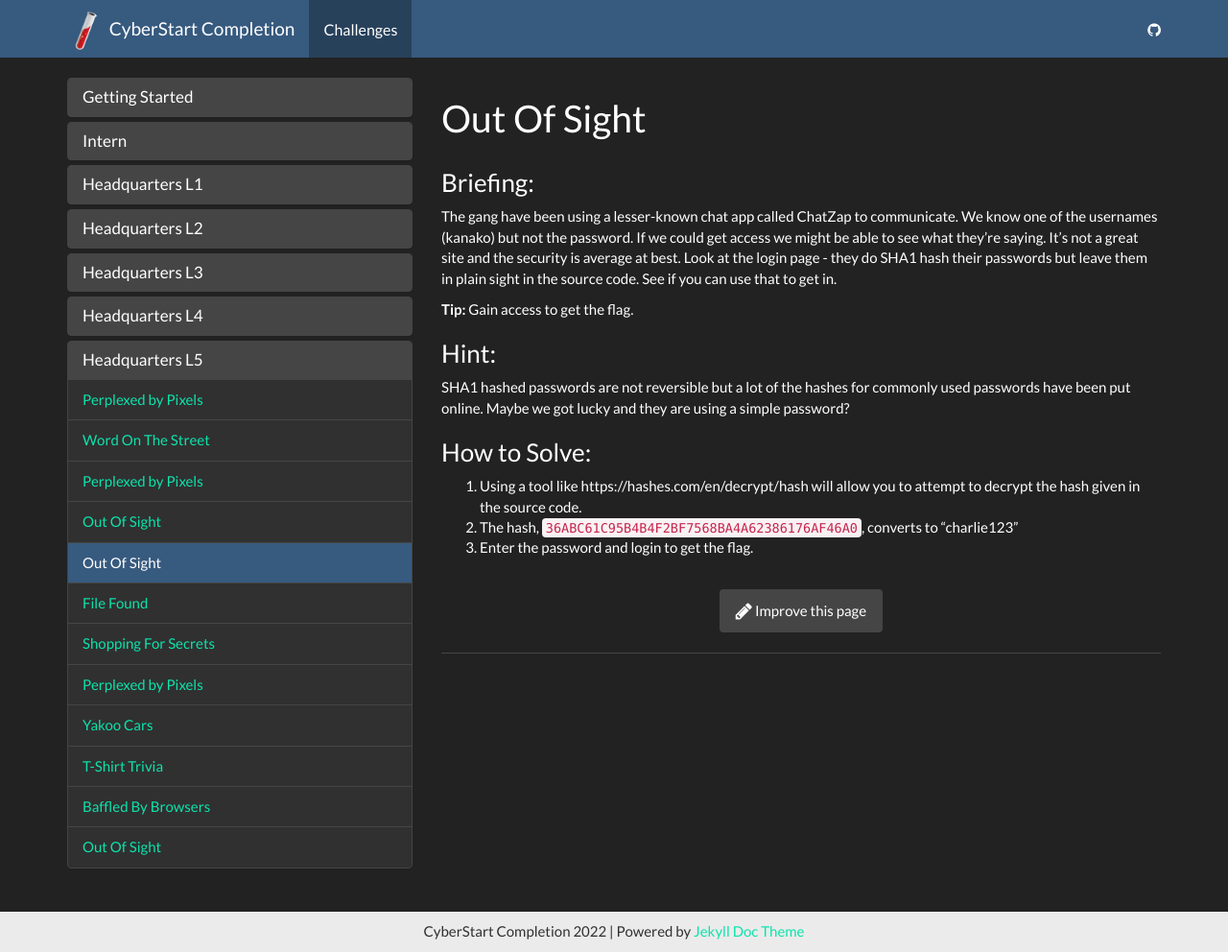
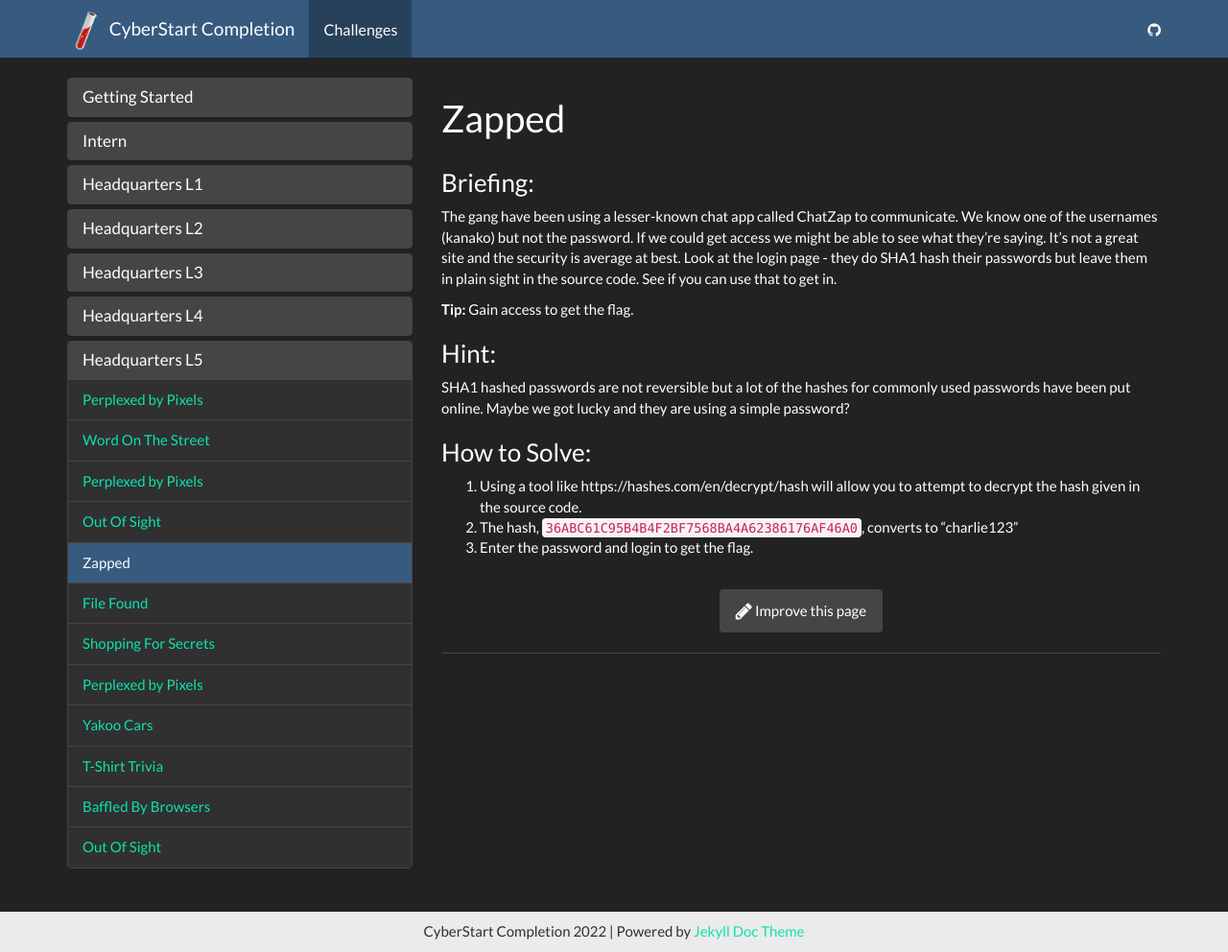
Before and after one commit to PrinceBunBun981/cyberstart.dev, a Jekyll site: the page built from _challenge/headquarters_l5/W0054.md, in a window 1280 px wide and 992 px high. Shown: the whole window at 96% size. Built offline with Jekyll 4.4.1, drawn with Linux system fonts in a browser that asks for light colours.

Commit message:
Update W0054.md

```diff
--- a/_challenge/headquarters_l5/W0054.md
+++ b/_challenge/headquarters_l5/W0054.md
@@ -1,5 +1,5 @@
 ---
-title: Out Of Sight
+title: Zapped
 permalink: /challenge/W0054/
 ---
 
```
